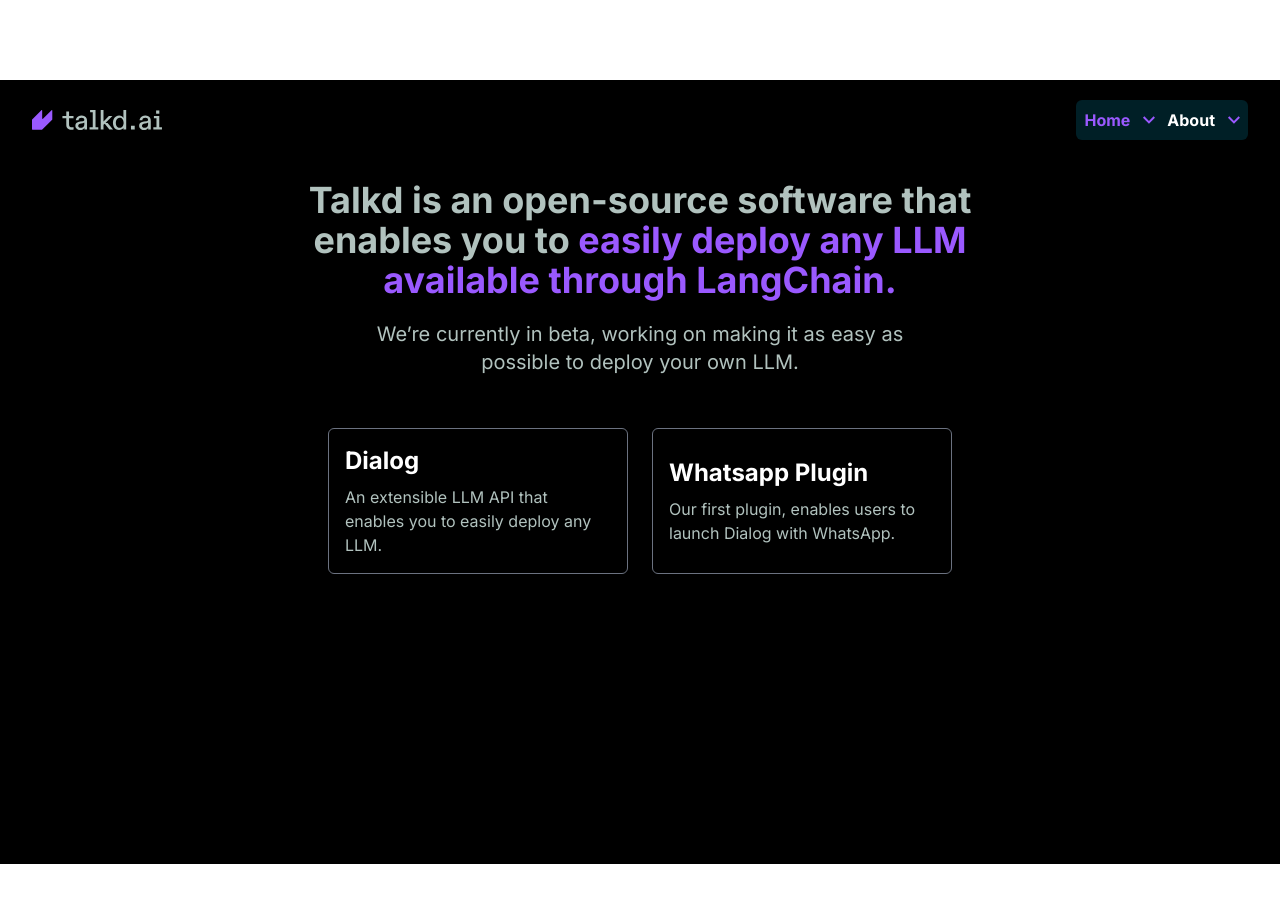
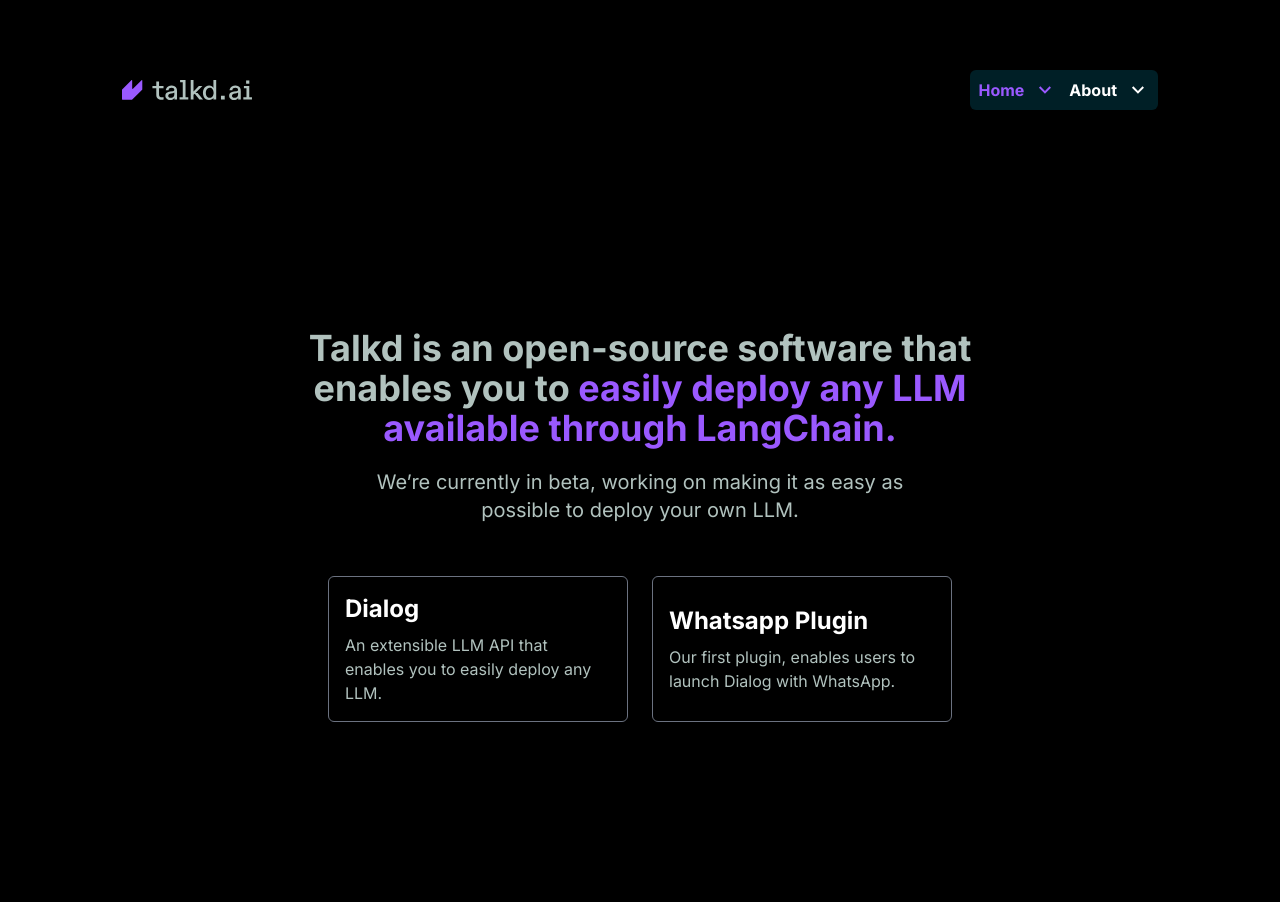
Before and after one commit to talkdai/landing-page, a Next.js app: page / in a window 1280 px wide. Shown: the top 902 px of the page. Before the commit the page ends 864 px from the top, so only its background shows below. Built offline with nearby package versions, Linux system fonts and the light colour scheme.

Commit message:
Adds new files

```diff
--- a/src/app/globals.css
+++ b/src/app/globals.css
@@ -1,3 +1,21 @@
 @tailwind base;
 @tailwind components;
 @tailwind utilities;
+
+body {
+    background-color: #000;
+    color: #fff;
+    font-family: Inter;
+}
+
+.talkd-menu{
+    background-color: #001F26;
+}
+
+.menu-item li span:hover{
+    text-decoration: 1px solid underline;
+}
+
+.talkdai-hero{
+    margin-top: 178px;
+}
--- a/src/app/layout.tsx
+++ b/src/app/layout.tsx
@@ -6,8 +6,8 @@
 const inter = Inter({ subsets: ["latin"] });
 
 export const metadata: Metadata = {
-  title: "Create Next App",
-  description: "Generated by create next app",
+  title: "talkd.ai",
+  description: "talkd.ai",
 };
 
 export default function RootLayout({
--- a/src/components/Header.tsx
+++ b/src/components/Header.tsx
@@ -5,24 +5,13 @@
 
 export function Header (){
     return(
-        <header className="flex justify-between items-center w-full h-20 bg-black px-8" style={{ marginTop: 80 }}>
-            <Image
-                src={Logo}
-                alt={Logo}
-            />
+        <header className="flex justify-between items-center w-full h-20 bg-black px-8" style={{ marginTop: 50, paddingLeft: 122, paddingRight: 122}}>
+            <Image src={Logo} alt={Logo} />
             <Container>
-                <div className="bg-dark-blue p-2 rounded-md">
+                <div className="talkd-menu p-2 rounded-md">
                     <ul className="flex items-center gap-3">
-                        <li className=" text-primary-purple">
-                            <MenuItem
-                                name="Home"
-                            />
-                        </li>
-                        <li className=" text-white">
-                            <MenuItem
-                                name="About"
-                            />
-                        </li>
+                        <MenuItem name="Home" isSelected />
+                        <MenuItem name="About" />
                     </ul>
                 </div>
             </Container>
--- a/src/components/MenuItem.tsx
+++ b/src/components/MenuItem.tsx
@@ -3,16 +3,21 @@
 
 type Props = {
     name: string;
+    isSelected: boolean;
 }
 
-export function MenuItem({name}: Props) {
+export function MenuItem ({name, isSelected}: Props) {
     return(
-        <button className="flex items-center gap-3">
-                                <span className="font-bold"> {name}  </span>
-                                <Image
-                                    src={Arrow}
-                                    alt="Arrow Dropdown"
-                                    />
-                            </button>
+        // <button className="flex items-center gap-3">
+        <li className="flex menu-item">
+            <span
+                className={`font-bold ${isSelected ? 'text-primary-purple' : 'text-white'}`}
+                style={{marginRight: 8}}
+            >{name}</span>
+            <svg xmlns="http://www.w3.org/2000/svg" width="25" height="24" viewBox="0 0 25 24" fill="none">
+                <path d="M12.9602 15.7131L18.9702 9.70309L17.5572 8.28809L12.9602 12.8881L8.36419 8.28809L6.9502 9.70209L12.9602 15.7131Z" fill={`${isSelected ? '#9A59FF' : '#fff'}`}/>
+            </svg>
+        </li>
+        // </button>
     )
 }
--- a/src/components/SectionHero.tsx
+++ b/src/components/SectionHero.tsx
@@ -2,7 +2,7 @@
 
 export function SectionHero() {
     return(
-        <section className=" pt-5 w-full h-[704px] bg-black bg-no-repeat bg-cover bg-center text-white">
+        <section className="pt-5 w-full h-[704px] bg-black bg-no-repeat bg-cover bg-center talkdai-hero">
             <Container>
                 <div className=" flex-1 max-w-[700px] mx-auto px-4 text-center">
                     <h1 className=" text-4xl font-bold">
```
Also changed, not shown: src/assets/arrow-down.svg (deleted), 1 other file (tests, documents, lock files or other folders).
